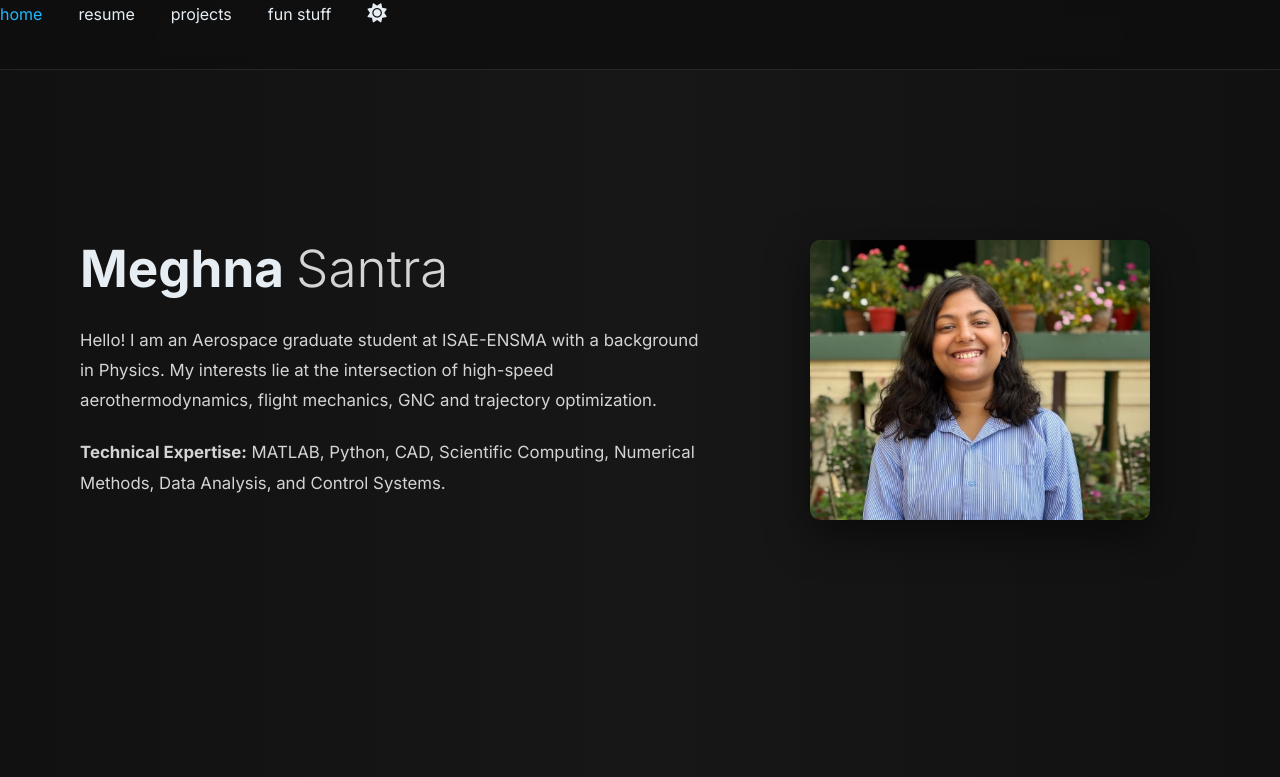
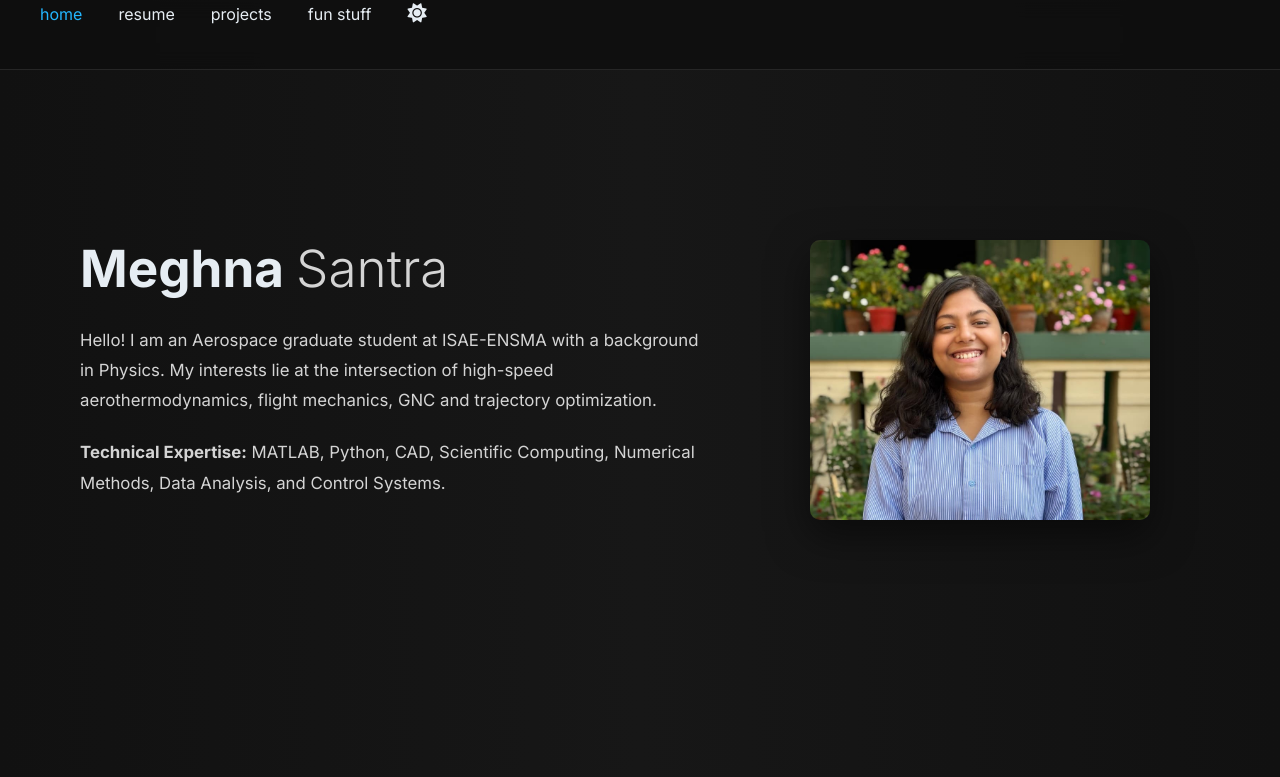
Before and after one commit to meghna-santra/meghna-santra.github.io, a plain HTML site: page index.html in a window 1280 px wide. Shown: the top 777 px of the page. Drawn offline with Linux system fonts and the light colour scheme.

Commit message:
Update style.css

```diff
--- a/style.css
+++ b/style.css
@@ -696,17 +696,17 @@ h2, h3, h4 {
     gap: 36px;
 }
 
-/* .home-navbar {
+.home-navbar {
 
-    justify-content: center;
+    justify-content: flex-end;
 
-    gap: 35px;
-} */
+    padding: 0 40px;
+}
 
-/* .home-navbar #theme-toggle {
+.home-navbar .navbar-links {
 
-    margin-left: 10px;
-} */
+    margin-left: auto;
+}
 
 body,
 .navbar,
```
